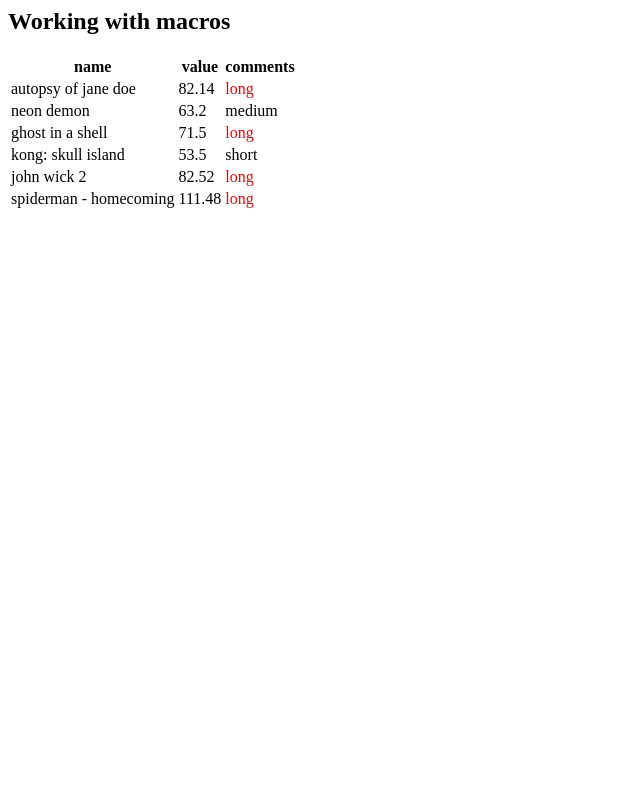
After one commit to jamesnathanan/helloflask, a Flask app: page /macros in a window 1280 px wide. The commit adds this page. Shown: the whole page, without its empty margins (0-640 px from the left). Run offline with Flask 2, Linux system fonts and the light colour scheme.

Commit message:
add filter and macros

```diff
--- a/helloflask.py
+++ b/helloflask.py
@@ -44,6 +44,25 @@ def movies_plus():
 			'spiderman - homecoming': 111.48}
 	return render_template('table_data.html', movies=movies_dict, name='Sally')
 
+@app.route('/filters')
+def filter_data():
+	movies_dict = {'autopsy of jane doe': 82.14,
+			'neon demon': 63.20,
+			'ghost in a shell': 71.5,
+			'kong: skull island': 53.50,
+			'john wick 2': 82.52,
+			'spiderman - homecoming': 111.48}
+	return render_template('filter_data.html', movies=movies_dict, name=None, film='a christmas carol')
+
+@app.route('/macros')
+def jinja_macros():
+	movies_dict = {'autopsy of jane doe': 82.14,
+			'neon demon': 63.20,
+			'ghost in a shell': 71.5,
+			'kong: skull island': 53.50,
+			'john wick 2': 82.52,
+			'spiderman - homecoming': 111.48}
+	return render_template('using_macros.html', movies=movies_dict)
 
 if __name__ == '__main__':
 	app.run(debug=True)
--- /dev/null
+++ b/templates/macros.html
@@ -0,0 +1,22 @@
+{% macro render_dict(dictionary) %}
+	<table>
+		<tr>
+			<th>name</th>
+			<th>value</th>
+			<th>comments</th>
+		</tr>
+		{% for key,val in dictionary.items()  %}
+		<tr>
+			<td>{{ key }}</td>
+			<td>{{ val }}</td>
+			{% if val < 60 %}
+				<td>short</td>
+			{% elif val >= 60 and val < 70 %}
+				<td>medium</td>
+			{% else %}
+				<td style="color: red">long</td>
+			{% endif %}
+		</tr>
+		{% endfor %}
+	</table>
+{% endmacro %}
--- /dev/null
+++ b/templates/using_macros.html
@@ -0,0 +1,23 @@
+{% import 'macros.html' as my_macros %}
+<html lang="en">
+
+	<head>
+		<meta charset="UTF-8">
+		<title>dictionary data displayed</title>
+
+	</head>
+
+	<body>
+		<h2>Working with macros </h2>
+		{{ my_macros.render_dict(movies) }}
+	</body>
+
+
+
+
+
+
+
+
+
+</html>
```
Also changed, not shown: static/css/styles.css (added, +14 -0 lines), templates/filter_data.html (added, +43 -0 lines), templates/table_data.html (+7 -3 lines).
